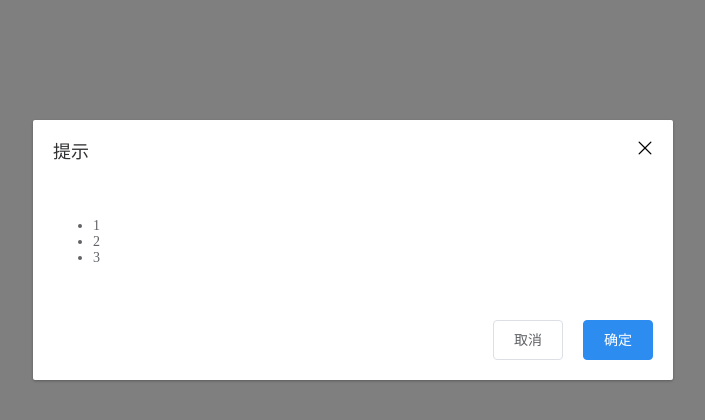
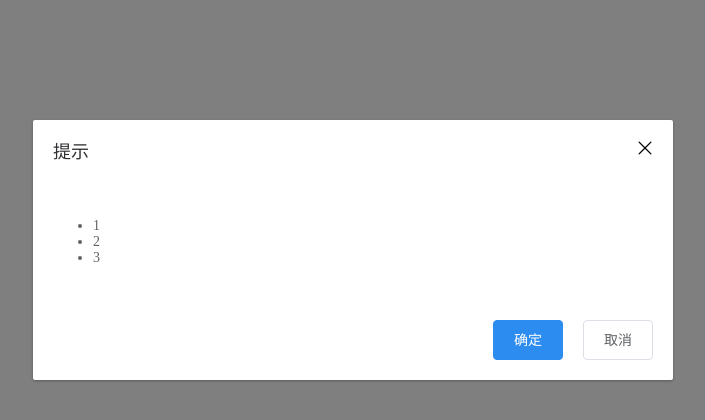
Before and after one commit to Phoebe0626/orange-ui, a Vue app: page / in a window 1280 px wide. Shown: the top 420 px of the page, without its empty margins (287-992 px from the left). Built offline with nearby package versions, Linux system fonts and the light colour scheme.

Commit message:
dialog添加footer插槽

```diff
--- a/src/App.vue
+++ b/src/App.vue
@@ -60,6 +60,10 @@
         <li>2</li>
         <li>3</li>
       </ul>
+      <template #footer>
+        <o-button type="primary">确定</o-button>
+        <o-button>取消</o-button>
+      </template>
     </o-dialog>
   </div>
 </template>
--- a/src/components/dialog.vue
+++ b/src/components/dialog.vue
@@ -15,9 +15,8 @@
         <!-- 默认插槽 -->
         <slot></slot>
       </div>
-      <div class="o-dialog__footer">
-        <o-button>取消</o-button>
-        <o-button type="primary">确定</o-button>
+      <div v-if="$slots.footer" class="o-dialog__footer">
+        <slot name="footer"></slot>
       </div>
     </div>
   </div>
```
